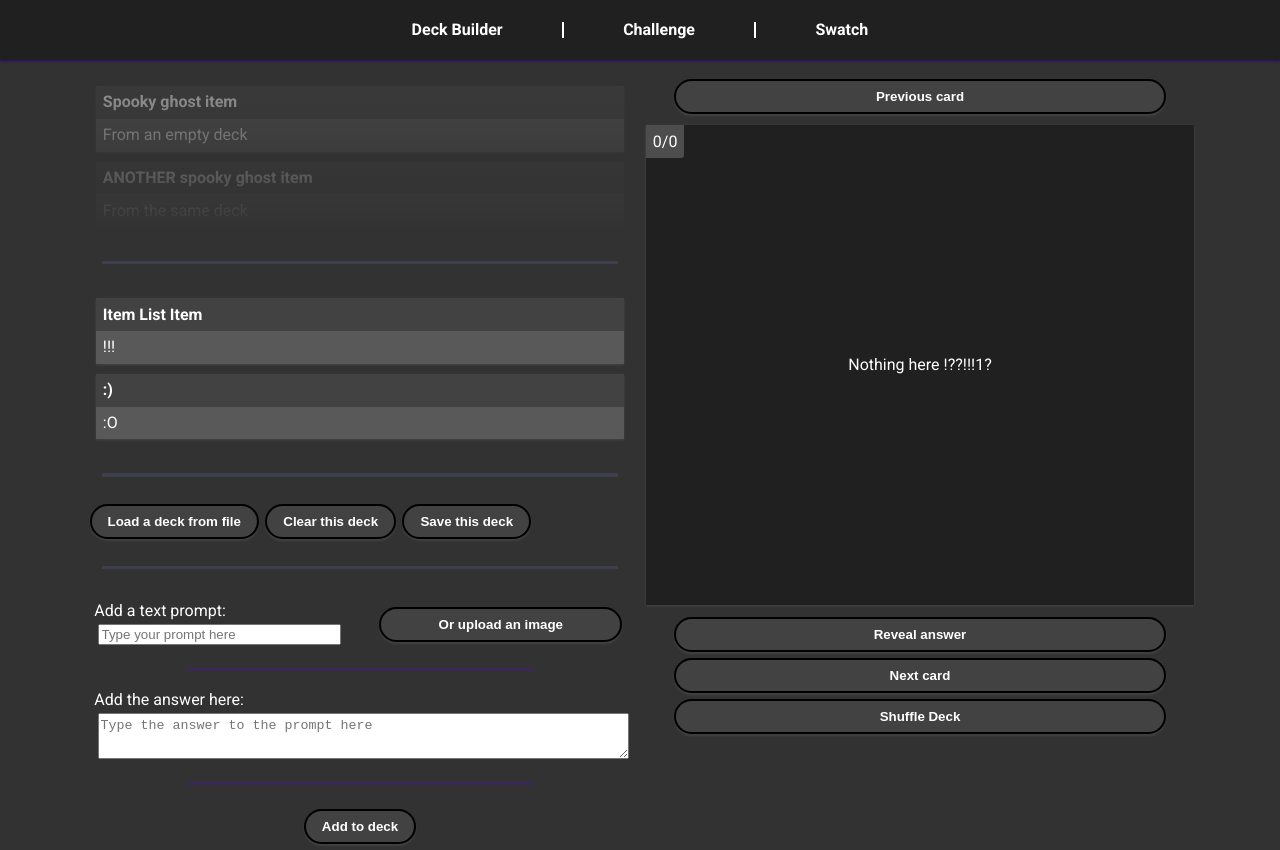
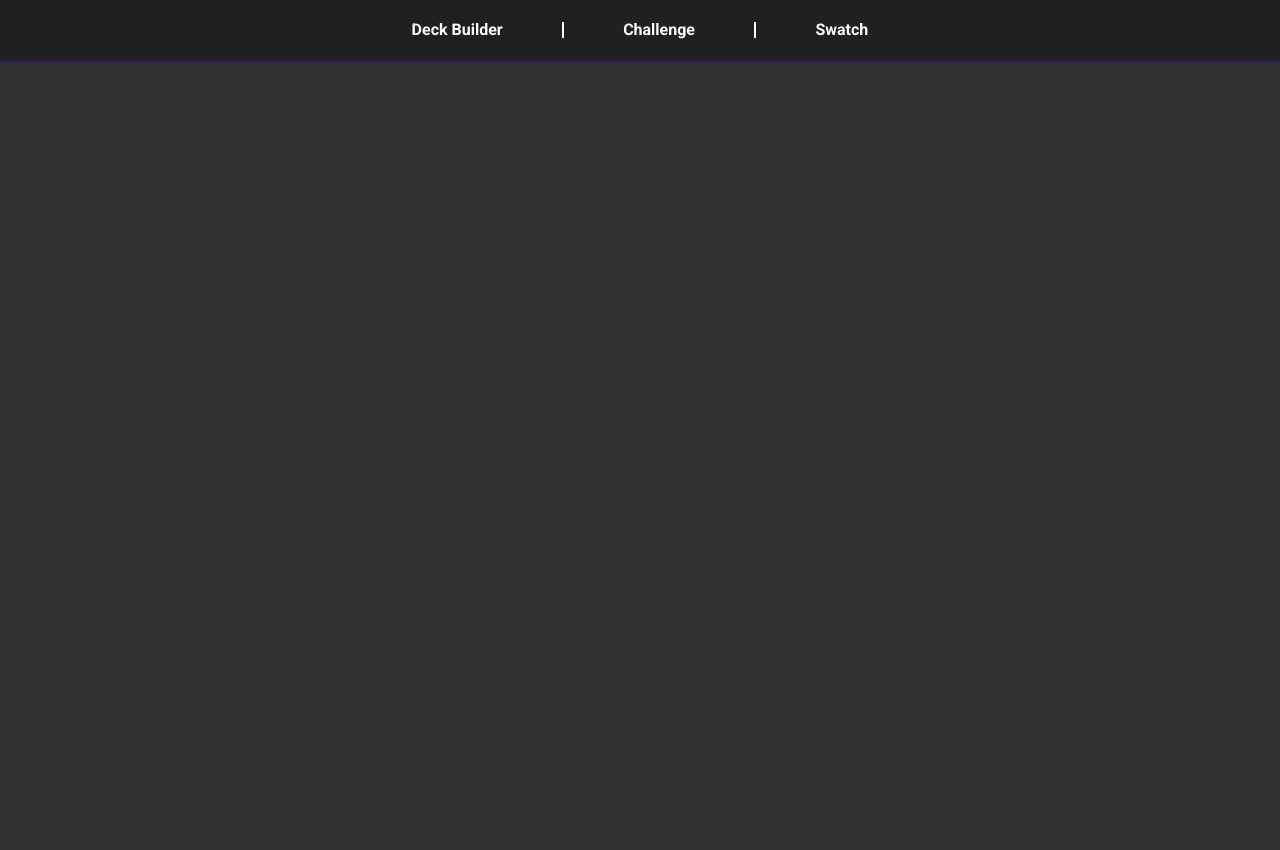
Before and after one commit to seanmizen/flash-app, a React (Create React App) app: page / in a window 1280 px wide. After the commit the page ends 800 px from the top, so only its background shows below. Built offline with nearby package versions, Linux system fonts and the light colour scheme.

Commit message:
Changed color, "removed" swatch

```diff
--- a/src/App.js
+++ b/src/App.js
@@ -21,9 +21,11 @@ function App() {
           <Route path="/Swatch">
             <Swatch />
           </Route>
+          {/*}
           <Route path="/">
-            <Swatch />
+            <DeckEditor />
           </Route>
+          */}
         </Switch>
       </div>
     </Router>
--- a/src/features/DeckEditor/DeckEditor.module.css
+++ b/src/features/DeckEditor/DeckEditor.module.css
@@ -6,7 +6,7 @@ button {
 .spacer {
   margin: 1rem;
   padding: 0.1rem 0 0.1rem 0;
-  background-color: rgb(98, 0, 238);
+  background-color: rgb(195, 152, 255);
   opacity: 0.2;
 }
 
```
